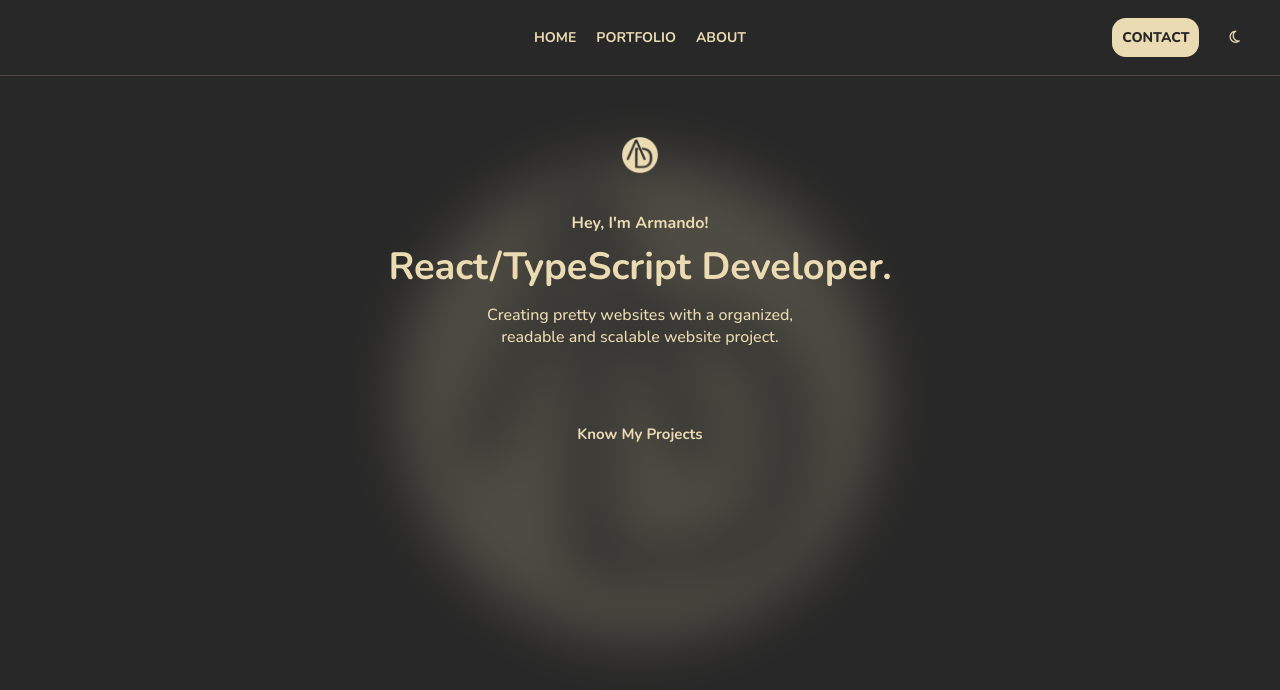
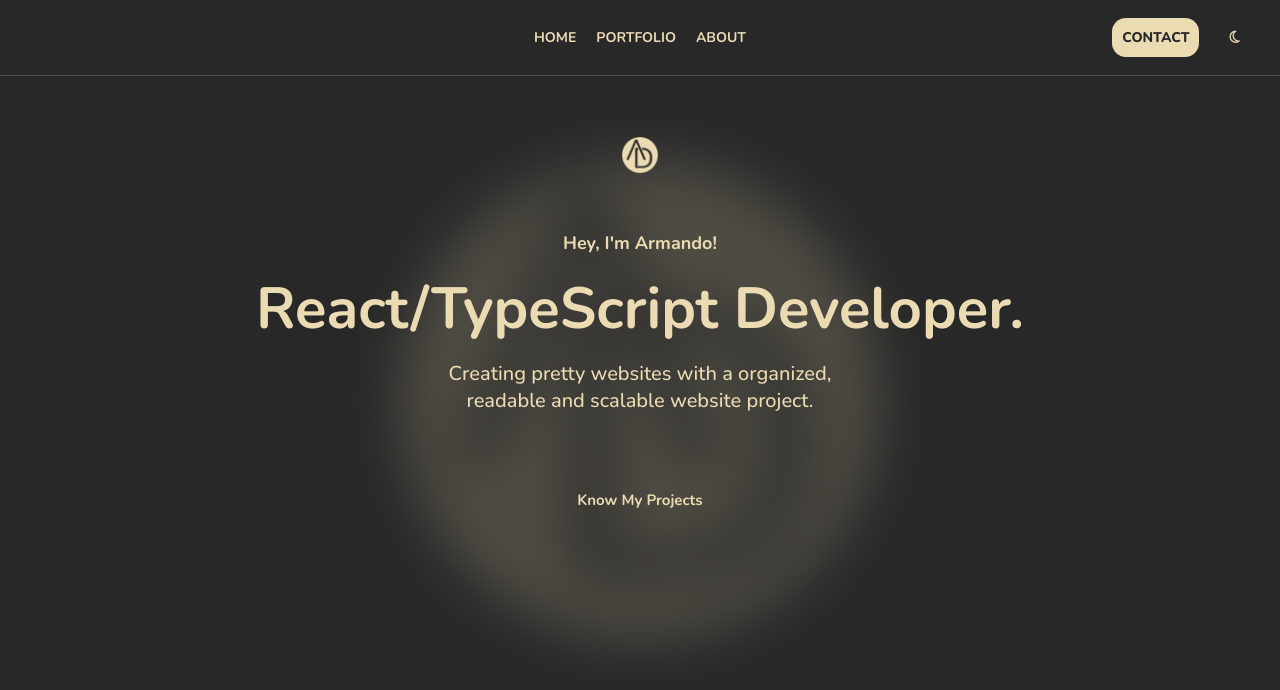
Before and after one commit to armandosilvadev/portfolio-website, a React (Vite) app: page / in a window 1280 px wide. Shown: the top 690 px of the page. Built offline with nearby package versions, Linux system fonts and the light colour scheme.

Commit message:
update hero font-size

```diff
--- a/src/components/sections/Hero.module.css
+++ b/src/components/sections/Hero.module.css
@@ -8,17 +8,17 @@
 }
 
 .heroTextBox h1 {
-  font-size: 3.8rem;
+  font-size: 5.8rem;
 }
 
 .heroTextBox p {
-  font-size: 1.6rem;
+  font-size: 2rem;
   font-weight: 500;
-  width: 31rem;
+  width: 39rem;
 }
 
 .name {
-  font-size: 1.6rem;
+  font-size: 1.8rem;
 }
 
 .logoImgArea {
```
